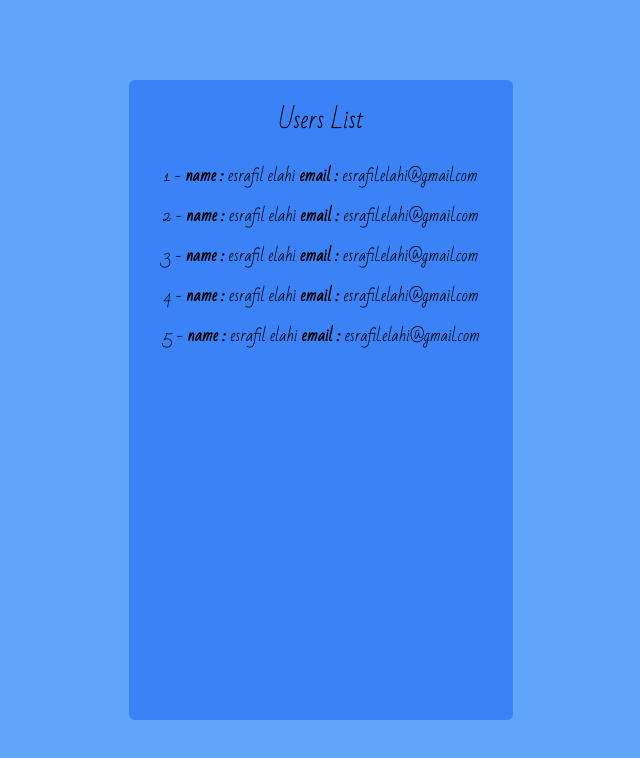
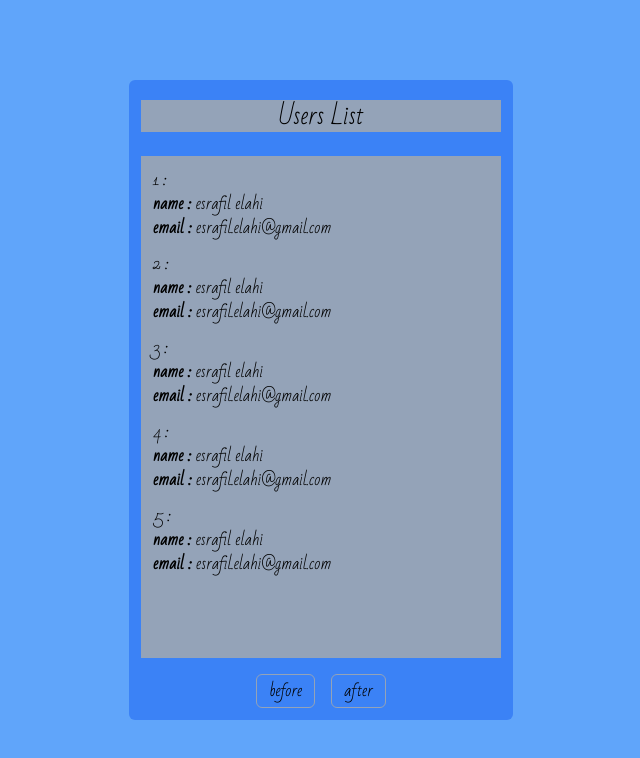
Before and after one commit to EsrafilElahi/next-ts-express-auth, a Next.js app in the folder front/: page /users in a window 1280 px wide. Shown: the top 758 px of the page, without its empty margins (319-959 px from the left). Built offline with nearby package versions, Linux system fonts and the light colour scheme.

Commit message:
add pagination

```diff
--- a/front/pages/users/index.tsx
+++ b/front/pages/users/index.tsx
@@ -7,27 +7,33 @@ type Props = {}
 const Users: NextPageLayout = (props: Props) => {
   return (
     <div className='flex flex-col justify-start items-center w-[30%] h-[80%] rounded-md bg-blue-500 p-3 gap-4'>
-      <h1 className='my-3'>Users List</h1>
+      <h1 className='w-full text-center bg-slate-400 my-2'>Users List</h1>
 
-      <div className=''>
-        <span>1 - <strong>name : </strong>esrafil elahi <strong>email : </strong>esrafil.elahi@gmail.com</span>
+      <div className='w-full grow flex flex-col justify-start items-center gap-3 bg-slate-400 overflow-auto py-3'>
+        <div className='w-full px-3 cursor-pointer'>
+          <span>1 : <br /> <strong>name : </strong>esrafil elahi <br /> <strong>email : </strong>esrafil.elahi@gmail.com</span>
         </div>
-      <div>
-        <span>2 - <strong>name : </strong>esrafil elahi <strong>email : </strong>esrafil.elahi@gmail.com</span>
+        <div className='w-full px-3 cursor-pointer'>
+          <span>2 : <br /> <strong>name : </strong>esrafil elahi <br /> <strong>email : </strong>esrafil.elahi@gmail.com</span>
         </div>
 
-      <div>
-        <span>3 - <strong>name : </strong>esrafil elahi <strong>email : </strong>esrafil.elahi@gmail.com</span>
+        <div className='w-full px-3 cursor-pointer'>
+          <span>3 : <br /> <strong>name : </strong>esrafil elahi <br /> <strong>email : </strong>esrafil.elahi@gmail.com</span>
         </div>
 
-      <div>
-        <span>4 - <strong>name : </strong>esrafil elahi <strong>email : </strong>esrafil.elahi@gmail.com</span>
+        <div className='w-full px-3 cursor-pointer'>
+          <span>4 : <br /> <strong>name : </strong>esrafil elahi <br /> <strong>email : </strong>esrafil.elahi@gmail.com</span>
         </div>
 
-      <div>
-        <span>5 - <strong>name : </strong>esrafil elahi <strong>email : </strong>esrafil.elahi@gmail.com</span>
+        <div className='w-full px-3 cursor-pointer'>
+          <span>5 : <br /> <strong>name : </strong>esrafil elahi <br /> <strong>email : </strong>esrafil.elahi@gmail.com</span>
+        </div>
       </div>
 
+      <div className='w-full flex justify-center gap-4'>
+        <span className='border border-slate-400 rounded-md px-3 py-1 cursor-pointer hover:border-slate-500 hover:text-slate-800'>before</span>
+        <span className='border border-slate-400 rounded-md px-3 py-1 cursor-pointer hover:border-slate-500 hover:text-slate-800'>after</span>
+      </div>
     </div>
   )
 }
```
Lines whose indentation alone changed are shown as unchanged.
